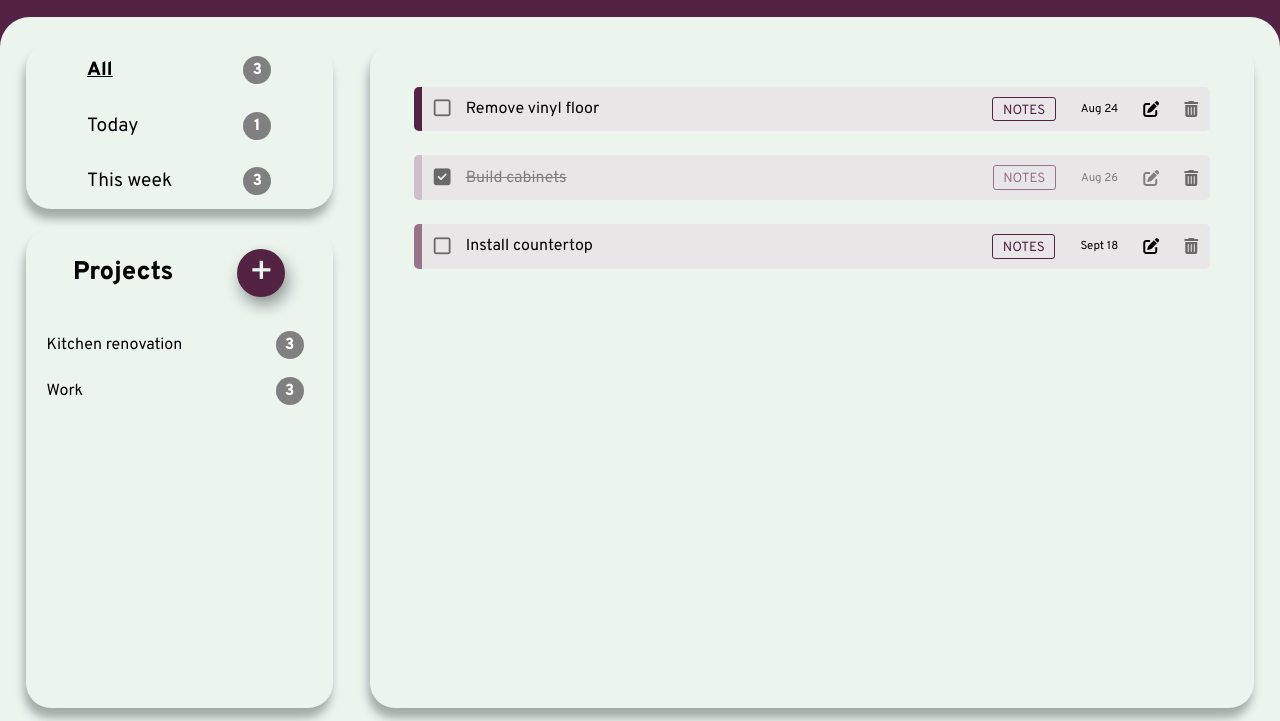
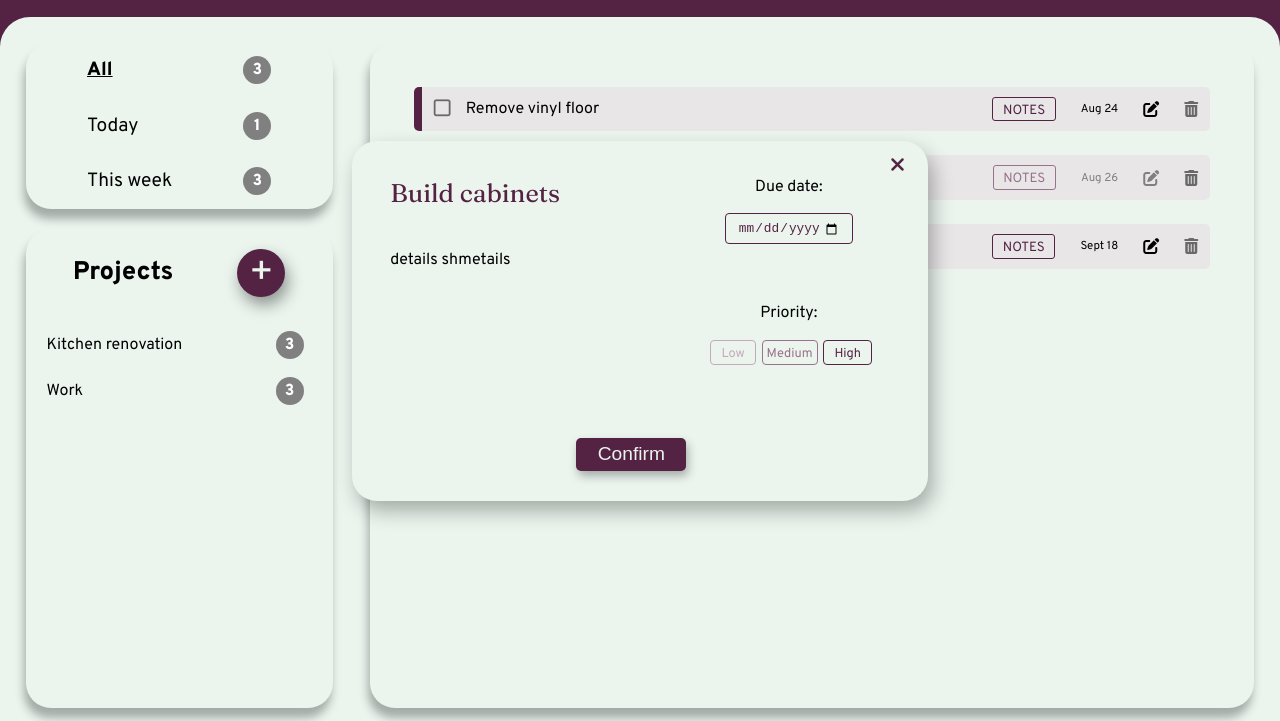
Before and after one commit to cynthem/Todo-list, a plain HTML site: page index.html in a window 1280 px wide. Shown: the part 79-800 px from the top of the page. Drawn offline with Linux system fonts and the light colour scheme.

Commit message:
Create edit card layout styles

```diff
--- a/style.css
+++ b/style.css
@@ -708,6 +708,85 @@
 }
 
 
+/* EDIT CARD */
+
+.edit-card {
+    position: absolute;
+    top: 50%;
+    left: 50%;
+    transform: translate(-50%, -50%);
+    background-color: #EBF5EE;
+    width: 45vw;
+    height: 45vh;
+    box-shadow: 5px 10px 20px rgba(0, 0, 0, 0.3);
+    border-radius: 25px;
+    display: flex;
+    flex-direction: column;
+}
+
+.edit-cancel {
+    display: flex;
+    justify-content: flex-end;
+    color: #542344;
+    padding: 4% 4% 0 0;
+}
+
+.edit-cancel:active {
+    color: yellow;
+}
+
+.edit-form {
+    display: grid;
+    grid-template-rows: 3fr 1fr;
+    height: 100%;
+    row-gap: 10%;
+    padding: 2% 5% 2% 2%;
+}
+
+.edit-info {
+    display: grid;
+    grid-template-columns: 57% 40%;
+    column-gap: 3%;
+    padding: 0 2% 0 5%;
+}
+
+.edit-text {
+    display: grid;
+    grid-template-rows: 15% 65%;
+    row-gap: 20%;
+}
+
+.edit-name {
+    font-family: 'Fraunces', serif;
+    color: #542344;
+    font-size: 2vw;
+    height: 3rem;
+}
+
+.edit-name,
+.edit-details {
+    resize: none;
+}
+
+.edit-other {
+    display: grid;
+    grid-template-rows: 40% 40%;
+    row-gap: 20%;
+}
+
+.edit-date,
+.edit-priority {
+    display: flex;
+    flex-direction: column;
+    gap: 20%;
+    align-items: center;
+}
+
+.edit-submit {
+    display: flex;
+    justify-content: center;
+    align-items: center;
+}
 
 
 
```
